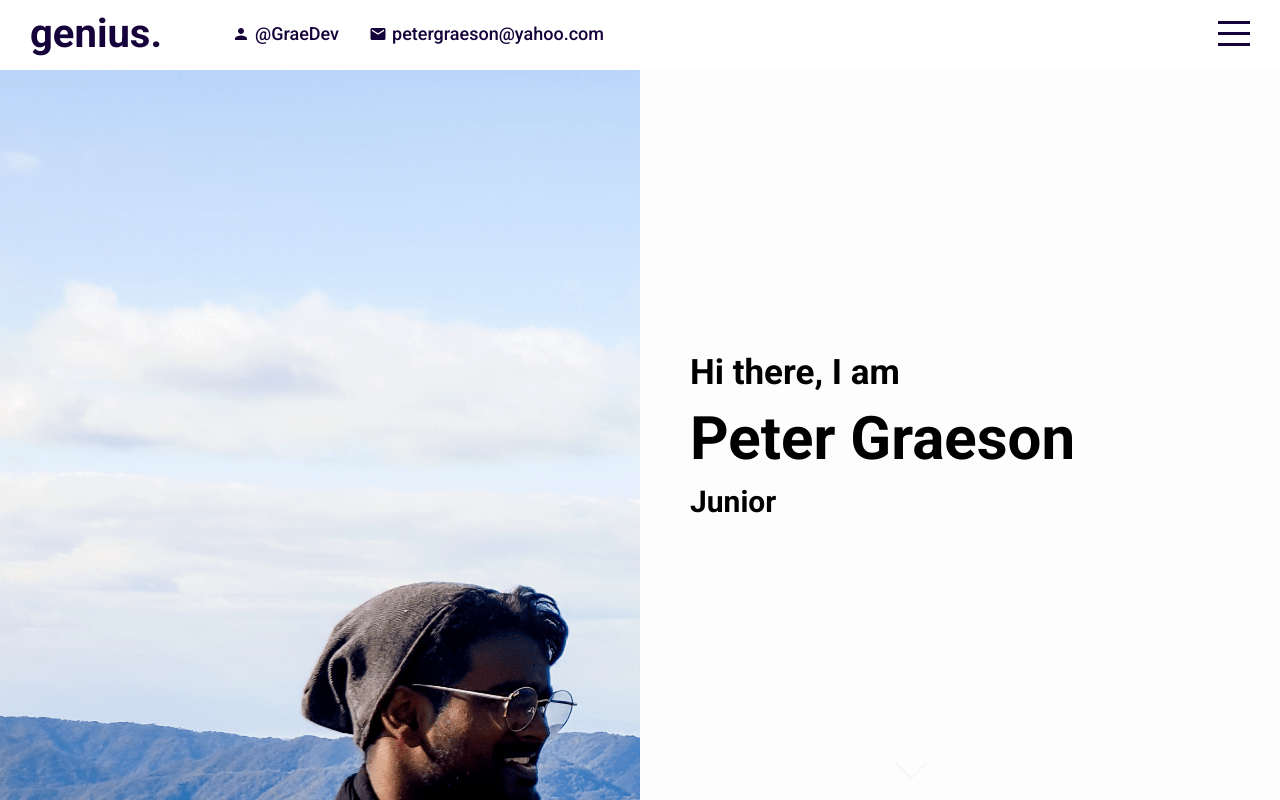
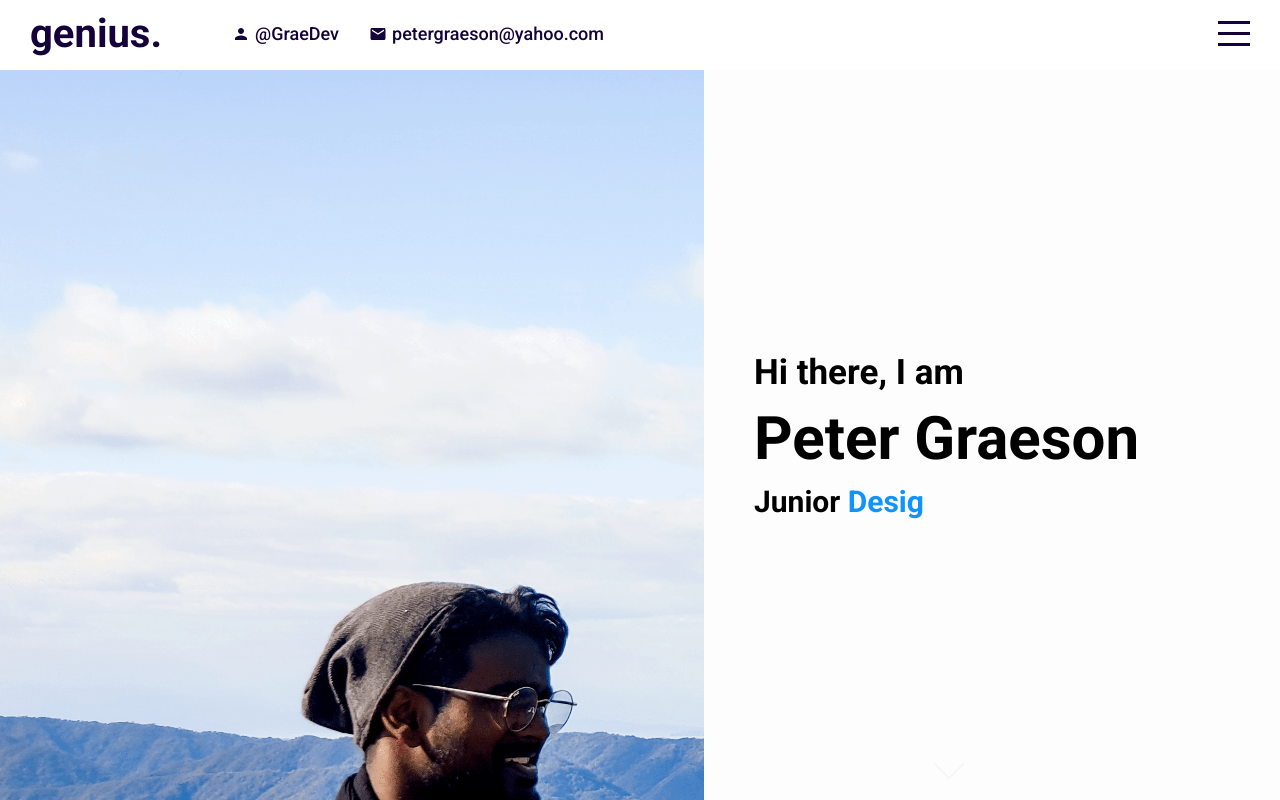
Before and after one commit to TheGraeDev/portfolio, a React (Create React App) app: page / in a window 1280 px wide. Built offline with nearby package versions, Linux system fonts and the light colour scheme.

Commit message:
Adding type animation
Added a new type animation to the code so the intro page looks like im typing out the roles I could be in. Plus also adding read me like txt files to components so it is easier to understand the code seperately and also how it works together.

```diff
--- a/package.json
+++ b/package.json
@@ -9,6 +9,7 @@
     "@testing-library/react": "^11.2.7",
     "@testing-library/user-event": "^12.8.3",
     "gh": "^1.13.9",
+    "ityped": "^1.0.3",
     "react": "^17.0.2",
     "react-dom": "^17.0.2",
     "react-scripts": "^5.0.0",
--- a/src/components/intro/Intro.jsx
+++ b/src/components/intro/Intro.jsx
@@ -1,6 +1,18 @@
 import "./intro.scss"
+import { init } from 'ityped'
+import { useEffect, useRef } from "react"
 
 export default function Intro() {
+
+    const textRef = useRef();
+
+    useEffect(()=>{
+        init(textRef.current, {
+            showCursor: false,
+            typeSpeed: 150, //changes typing speed so its a bit more realistic lookin
+            strings: [' React Developer', 'Designer' ] })
+    },[])
+
     return (
         <div className="intro" id="intro">{/* This is the intro element that defines the whole page*/}
             <div className="left"> {/*within in the intro element there is a left element stored in there */}
@@ -12,7 +24,7 @@ export default function Intro() {
                 <div className="wrapper">{/*within this section there is a wrapper class that is basically introducing myself as a junior developer */}
                     <h2>Hi there, I am</h2>
                     <h1>Peter Graeson</h1>{/*h1 tends to be the main title and any incriment of that becomes smaller in size */}
-                    <h3>Junior <span></span></h3>
+                    <h3>Junior <span ref={textRef}></span></h3>
                 </div>
                 <a href="#portfolio"> {/*This is an anchor element that pretains to the portfolio section of our website */}
                     <img src="assets/down.png" alt="" /> {/*within in the anchor element we are using an arrow pointed down image */}
--- a/src/components/intro/intro.scss
+++ b/src/components/intro/intro.scss
@@ -4,7 +4,7 @@
 
   .left {
     // i believe this is calling the class that was created in the intro.jsx file called "left"
-    flex: 0.5; //flex basically controls how the item we created fills the space we created; in this case it occupies half
+    flex: 0.55; //flex basically controls how the item we created fills the space we created; in this case it occupies half
     overflow: hidden; //if the image is overflowing this hides that and only shows a set part of the image
 
     .imageContainer {
@@ -21,7 +21,7 @@
   }
 
   .right {
-    flex: 0.5; // it controls how much space is used in the area we have created
+    flex: 0.45; // it controls how much space is used in the area we have created
     position: relative;
 
     .wrapper {
@@ -34,6 +34,7 @@
 
       h1 {
         font-size: 60px;
+
         margin: 10px 0; // Top and bottom margins are 10px, while left and right are 0
       }
       h2 {
@@ -43,6 +44,7 @@
         font-size: 30px;
         span{
           font-size: inherit; // inherits the font size from h3 since span is within the
+          color: rgb(14, 147, 255); //Changes the colour of the font to this blue thing
         }
       }
     }
@@ -54,13 +56,15 @@
 
       img {
         width: 30px;
-        animation: arrowBlink 2s infinite;
+        animation: arrowBlink 2s infinite; //animates the arrow to blink in an infinite 2 sec
+        //loop
       }
 
       @keyframes arrowBlink{
           100%
           {
-              opacity: 0;
+              opacity: 0; // the whole point of this code is to turn the opacity to 0
+              // over a 2 second period
           }
       }
     }
```
Also changed, not shown: src/components/intro/Section=intro.txt, 1 other file (tests, documents, lock files or other folders).
